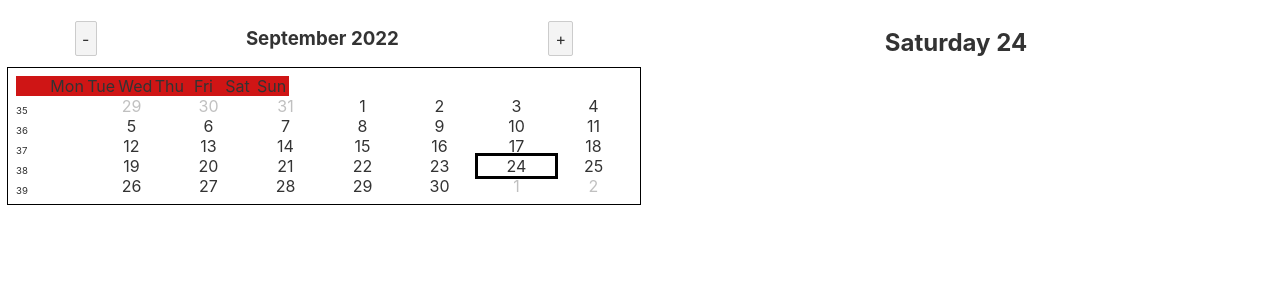
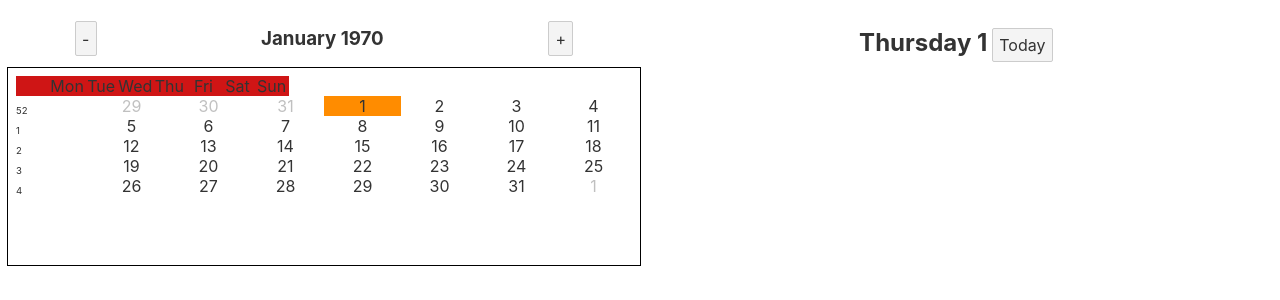
Before and after one commit to pierretre/calendar-extension, a Svelte app: page / in a window 1280 px wide. Shown: the top 300 px of the page. Built offline with nearby package versions, Linux system fonts and the light colour scheme.

Commit message:
repaired app, added store usage in components

```diff
--- a/src/App.svelte
+++ b/src/App.svelte
@@ -1,28 +1,12 @@
 <script>
 	import Calendar from "./Calendar.svelte";
 	import DayInfos from "./DayInfos.svelte";
-	import {dateStore} from './stores.js'
-
-	// Handle day being return when clicked on calendar
-	function handleMessage(event){
-		dateStore.set(new Date(event.detail.date))
-		const month = event.detail.month
-		console.log(event.detail.date)
-	}
 </script>
 
 <main>
 	<div class="wrapper">
-		<div>
-		<Calendar
-			dateObj={$dateStore}
-			on:displayDay={handleMessage}/>
-		</div>
-		<div>
-			{#key $dateStore}
-			<DayInfos date={$dateStore}/>
-			{/key}
-		</div>
+		<Calendar/>
+		<DayInfos/>
 	</div>
 </main>
 
--- a/src/CalDay.svelte
+++ b/src/CalDay.svelte
@@ -3,18 +3,25 @@
     export let cMonth;
 
     import { fly } from 'svelte/transition';
-	import {createEventDispatcher} from 'svelte';
+    import { dateStore } from './stores';
 
-    const dateObj = new Date(date)
+    const dayDate = new Date(date)
     const currentDate = new Date()
-    const dispatch = createEventDispatcher();
+    var dateObj = new Date()
+
+    dateStore.subscribe((data) => {
+		dateObj = new Date(data);
+	})
 
     // set time to 0 for later comparison
+    dayDate.setHours(0, 0, 0, 0)
+    currentDate.setHours(0, 0, 0, 0)
     dateObj.setHours(0, 0, 0, 0)
-    currentDate.setHours(0, 0, 0, 0)
 
     function dayHighlight(){
-        return ((dateObj.getTime() == currentDate.getTime())? "active" : "") + ((dateObj.getMonth() != cMonth)? " off" : "");
+        return ((dayDate.getTime() == currentDate.getTime())? "current" : "")
+            + ((dayDate.getTime() == dateObj.getTime())? " selected" : "")
+            + ((dayDate.getMonth() != cMonth)? " off" : "");
     }
 </script>
 
@@ -22,12 +29,11 @@
     <div class={dayHighlight()}
         in:fly={{ y: -8 }}
         on:click={() => {
-            dispatch('displayDay', {
-                date: dateObj.toDateString(),
-                month: cMonth
-            });
-        }}>
-        {dateObj.getDate()}
+            dateStore.update((data => {return dayDate}))
+        }}
+        on:keydown
+        on:keypress>
+        {dayDate.getDate()}
     </div>
 </main>
 
@@ -40,8 +46,12 @@
         opacity: 30%;
     }
 
-    .active{
+    .current{
         outline:3px solid black;
+    }
+
+    .selected{
+        background-color: darkorange;
     }
 
     div{
--- a/src/Calendar.svelte
+++ b/src/Calendar.svelte
@@ -1,16 +1,18 @@
 <script>
-    // props :
-    export let dateObj;
-
     // imports :
     import Week from "./Week.svelte";
+    import { dateStore } from "./stores";
 
     // declaring const here
     const monthNames = ["January", "February", "March", "April", "May", "June","July", "August", "September", "October", "November", "December"];
 
     var displayedDays = []
+    var dateObj = new Date();
 
-    updateUI()
+    dateStore.subscribe((data) => {
+		dateObj = new Date(data);
+        updateUI()
+	})
 
     function updateUI(){
         displayedDays = getExtendedMonthDays(dateObj.getFullYear(), dateObj.getMonth())
@@ -45,6 +47,7 @@
         }
         return ret
     }
+
 </script>
 
 <main>
@@ -74,7 +77,7 @@
         </div>
         {#key displayedDays}
             {#each getWeeks() as week}
-            <Week days={week} currentMonth={dateObj.getMonth()} on:displayDay/>
+            <Week days={week} cMonth={dateObj.getMonth()}/>
             {/each}
         {/key}
     </body>
--- a/src/DayInfos.svelte
+++ b/src/DayInfos.svelte
@@ -1,16 +1,32 @@
 <script>
-    export let date;
+    import { dateStore } from './stores';
 
-    const dateObj = new Date(date)
     const weekDays = ['Sunday', 'Monday', 'Tuesday', 'Wednesday', 'Thursday', 'Friday', 'Saturday'];
+    var dateObj = new Date();
 
+    dateStore.subscribe((data) => {
+		dateObj = new Date(data);
+	})
 </script>
 
 <main>
-    <h2 >{weekDays[dateObj.getDay()]} {dateObj.getDate()}</h2>
+    <header>
+        <h2 >{weekDays[dateObj.getDay()]} {dateObj.getDate()}</h2>
+        <button on:click={() => {
+            console.log("clicked on today btn")
+            dateStore.update( data => {return new Date()})
+        }}>Today</button>
+    </header>
 </main>
 
 <style>
+    header{
+        text-align: center;
+    }
+
+    header > *{
+        display: inline-block;
+    }
     h2{
         text-align: center;
     }
--- a/src/Week.svelte
+++ b/src/Week.svelte
@@ -1,6 +1,6 @@
 <script>
     export let days;
-    export let currentMonth;
+    export let cMonth;
 
     import CalDay from "./CalDay.svelte";
 
@@ -15,7 +15,7 @@
         <span>{getWeekNb()}</span>
     </div>
     {#each days as day}
-    <CalDay date={day} cMonth={currentMonth} on:displayDay/>
+    <CalDay date={day} cMonth={cMonth}/>
     {/each}
 </main>
 
--- a/src/stores.js
+++ b/src/stores.js
@@ -1,8 +1,8 @@
 import { writable } from 'svelte/store';
 
 // Store for date:
-export const dateStore = writable(new Date(JSON.parse(localStorage.getItem('date')) || new Date()))
+export const dateStore = writable(new Date(JSON.parse(localStorage.getItem('date'))))
 dateStore.subscribe((value)=> localStorage.setItem('date', JSON.stringify(value)))
 
-export const darkMode = writable(localStorage.getItem('darkmode') === "true")
-darkMode.subscribe((enabled)=> localStorage.setItem('darkmode', String(enabled)))
+// export const darkMode = writable(localStorage.getItem('darkmode') === "true")
+// darkMode.subscribe((enabled)=> localStorage.setItem('darkmode', String(enabled)))
```
Also changed, not shown: public/manifest.json, 1 other file (tests, documents, lock files or other folders).
